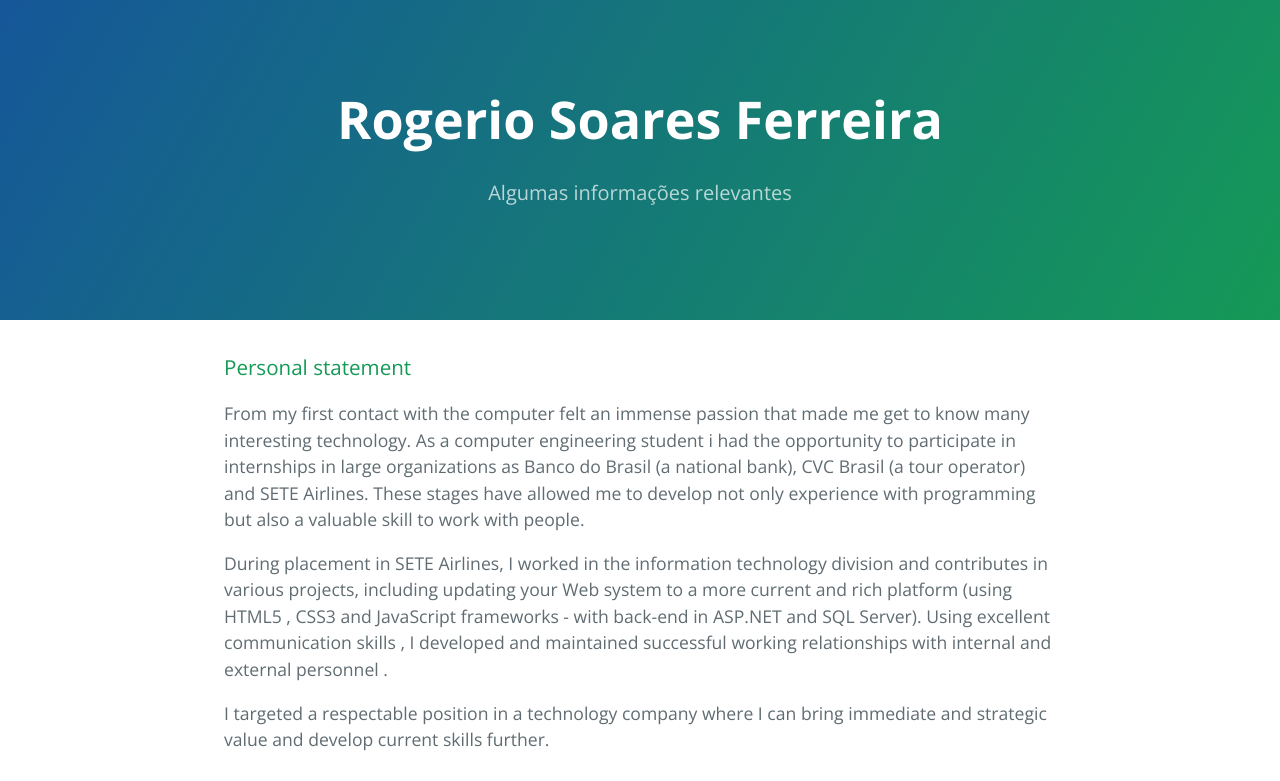
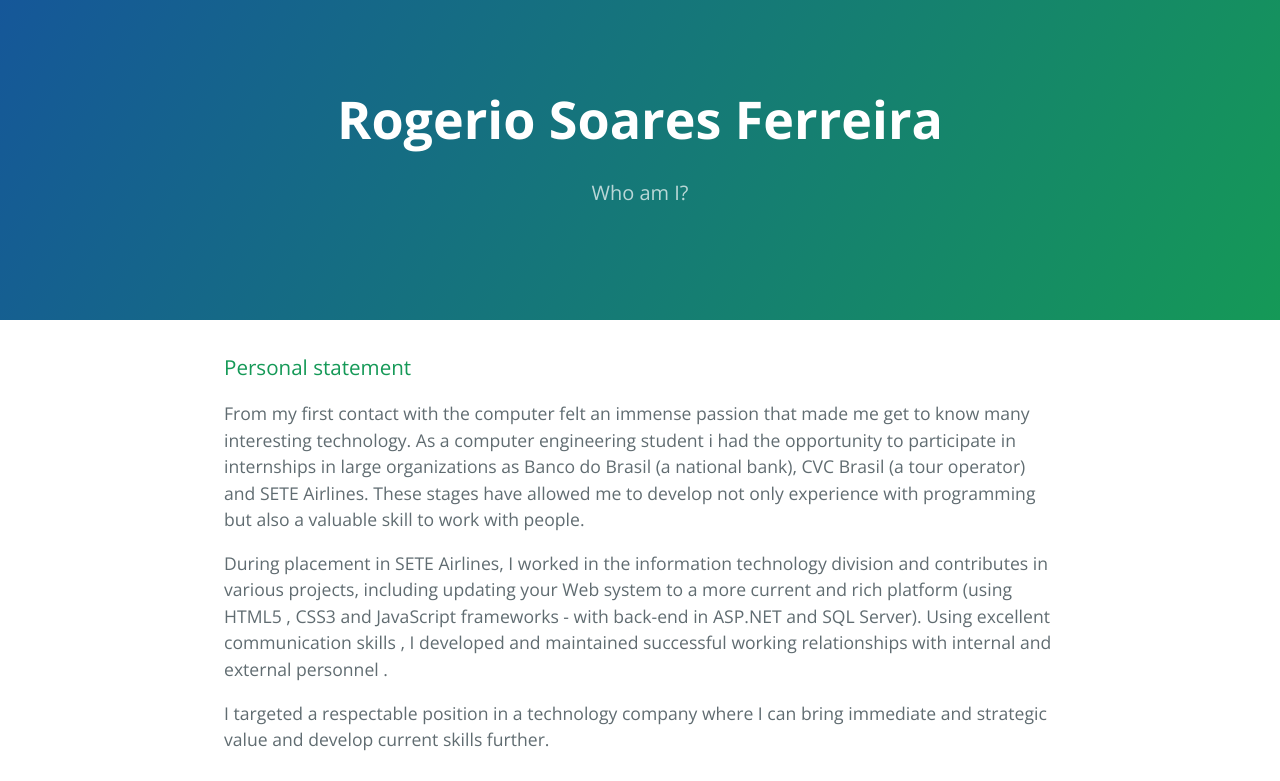
Before and after one commit to rogeriosoaresec/AboutMe, a plain HTML site: page index.html in a window 1280 px wide. Shown: the top 781 px of the page. Drawn offline with nearby package versions, Linux system fonts and the light colour scheme.

Commit message:
Update index.html

```diff
--- a/index.html
+++ b/index.html
@@ -12,7 +12,7 @@
   <body>
     <section class="page-header">
       <h2 class="project-name">Rogerio Soares Ferreira</h2>
-      <h3 class="project-tagline">Algumas informações relevantes</h3>
+      <h3 class="project-tagline">Who am I?</h3>
     </section>
 
     <section class="main-content">
```
